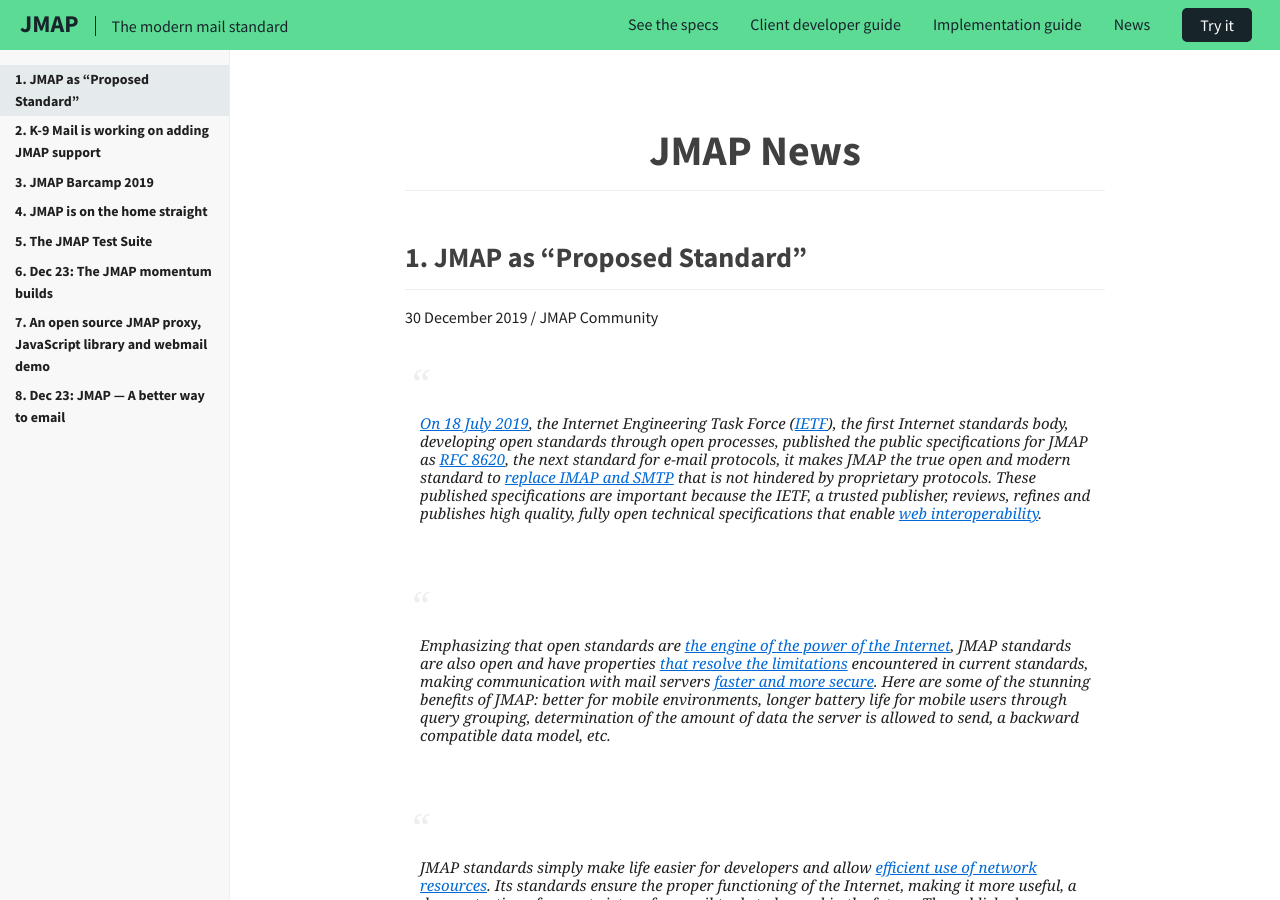
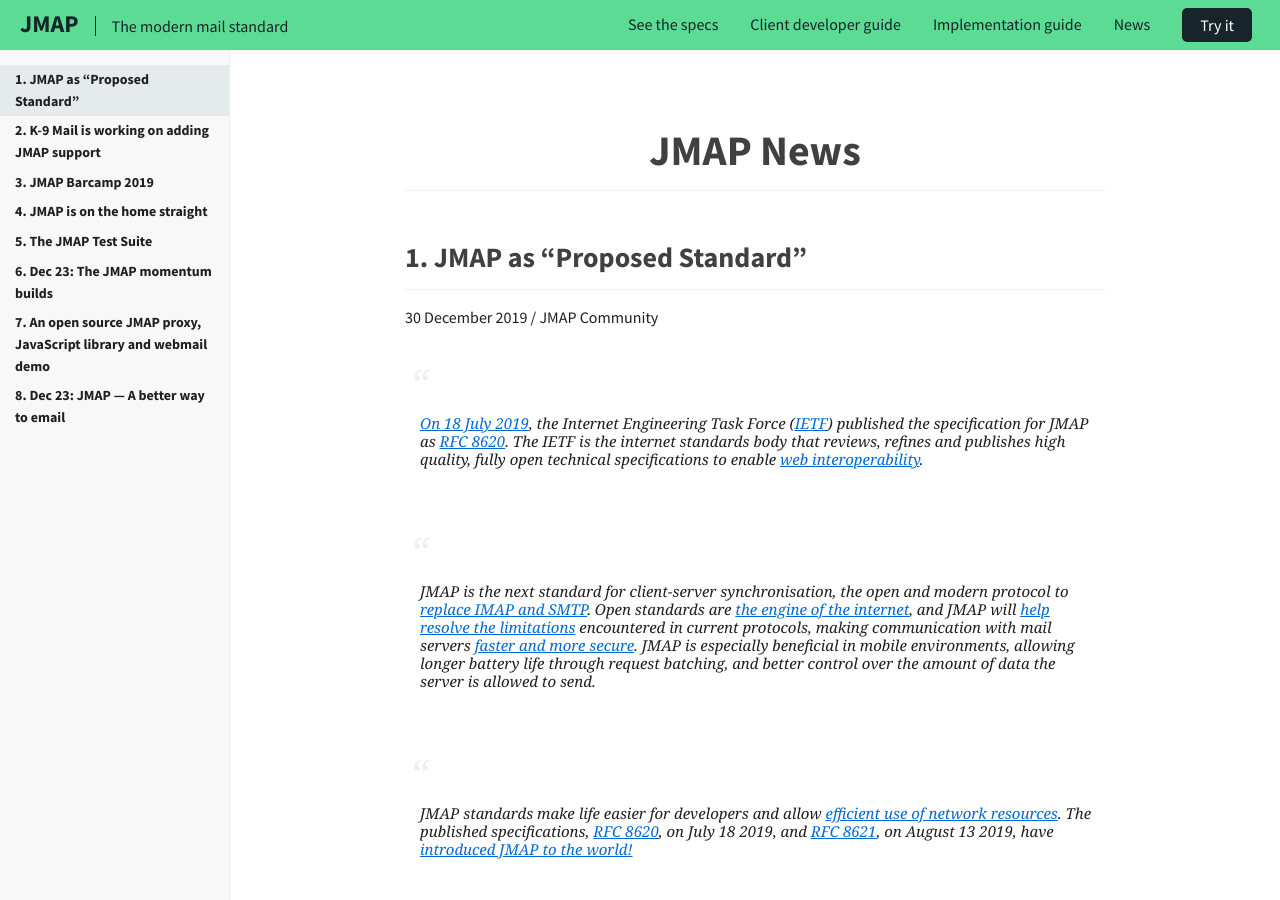
Before and after one commit to jmapio/jmapio.github.io, a Jekyll site: the page built from news.md, in a window 1280 px wide and 900 px high. Built offline with Jekyll 4.4.1, drawn with Linux system fonts in a browser that asks for light colours; some of the changed text lies outside the part shown.

Commit message:
Edit news

```diff
--- a/news.md
+++ b/news.md
@@ -9,13 +9,11 @@ title: JMAP News
 
 30 December 2019 / JMAP Community
 
-> [On 18 July 2019](https://twitter.com/Fastmail/status/1152281229083009025), the Internet Engineering Task Force ([IETF](https://ietf.org/about)), the first Internet standards body, developing open standards through open processes, published the public specifications for JMAP as [RFC 8620](https://tools.ietf.org/html/rfc8620),
-the next standard for e-mail protocols, it makes JMAP the true open and modern standard to [replace IMAP and SMTP](https://www.coywolf.news/email/jmap-open-standard/) that is not hindered by proprietary protocols. These published specifications are important because the IETF, a trusted publisher, reviews, refines and publishes high quality, fully open technical specifications that enable [web interoperability](https://www.coywolf.news/email/jmap-open-standard/).
+> [On 18 July 2019](https://twitter.com/Fastmail/status/1152281229083009025), the Internet Engineering Task Force ([IETF](https://ietf.org/about)) published the specification for JMAP as [RFC 8620](https://tools.ietf.org/html/rfc8620). The IETF is the internet standards body that reviews, refines and publishes high quality, fully open technical specifications to enable [web interoperability](https://www.coywolf.news/email/jmap-open-standard/).
 
-> Emphasizing that open standards are [the engine of the power of the Internet](https://fastmail.blog/2019/08/16/jmap-new-email-open-standard/), JMAP standards are also open and have properties [that resolve the limitations](https://hub.packtpub.com/ietf-proposes-json-meta-application-protocol-jmap-as-the-next-standard-for-email-protocols/) encountered in current standards, making communication with mail servers [faster and more secure](https://www.coywolf.news/email/jmap-open-standard/). Here are some of the stunning benefits of JMAP: better for mobile environments, longer battery life for mobile users through query grouping, determination of the amount of data the server is allowed to send, a backward compatible data model, etc.
+> JMAP is the next standard for client-server synchronisation, the open and modern protocol to [replace IMAP and SMTP](https://www.coywolf.news/email/jmap-open-standard/). Open standards are [the engine of the internet](https://fastmail.blog/2019/08/16/jmap-new-email-open-standard/), and JMAP will [help resolve the limitations](https://hub.packtpub.com/ietf-proposes-json-meta-application-protocol-jmap-as-the-next-standard-for-email-protocols/) encountered in current protocols, making communication with mail servers [faster and more secure](https://www.coywolf.news/email/jmap-open-standard/). JMAP is especially beneficial in mobile environments, allowing longer battery life through request batching, and better control over the amount of data the server is allowed to send.
 
-> JMAP standards simply make life easier for developers and allow [efficient use of network resources](https://hub.packtpub.com/ietf-proposes-json-meta-application-protocol-jmap-as-the-next-standard-for-email-protocols/).
-  Its standards ensure the proper functioning of the Internet, making it more useful, a demonstration of a great victory for email tools today and in the future. The published specifications, [RFC 8620](https://tools.ietf.org/html/rfc8620), on July 18 2019, and [RFC 8621](https://tools.ietf.org/html/rfc8621), on August 13 2019, have therefore [introduced JMAP to the world!](https://fastmail.blog/2019/08/16/jmap-new-email-open-standard/)
+> JMAP standards make life easier for developers and allow [efficient use of network resources](https://hub.packtpub.com/ietf-proposes-json-meta-application-protocol-jmap-as-the-next-standard-for-email-protocols/). The published specifications, [RFC 8620](https://tools.ietf.org/html/rfc8620), on July 18 2019, and [RFC 8621](https://tools.ietf.org/html/rfc8621), on August 13 2019, have [introduced JMAP to the world!](https://fastmail.blog/2019/08/16/jmap-new-email-open-standard/)
 
 ## K-9 Mail is working on adding JMAP support
 
```
